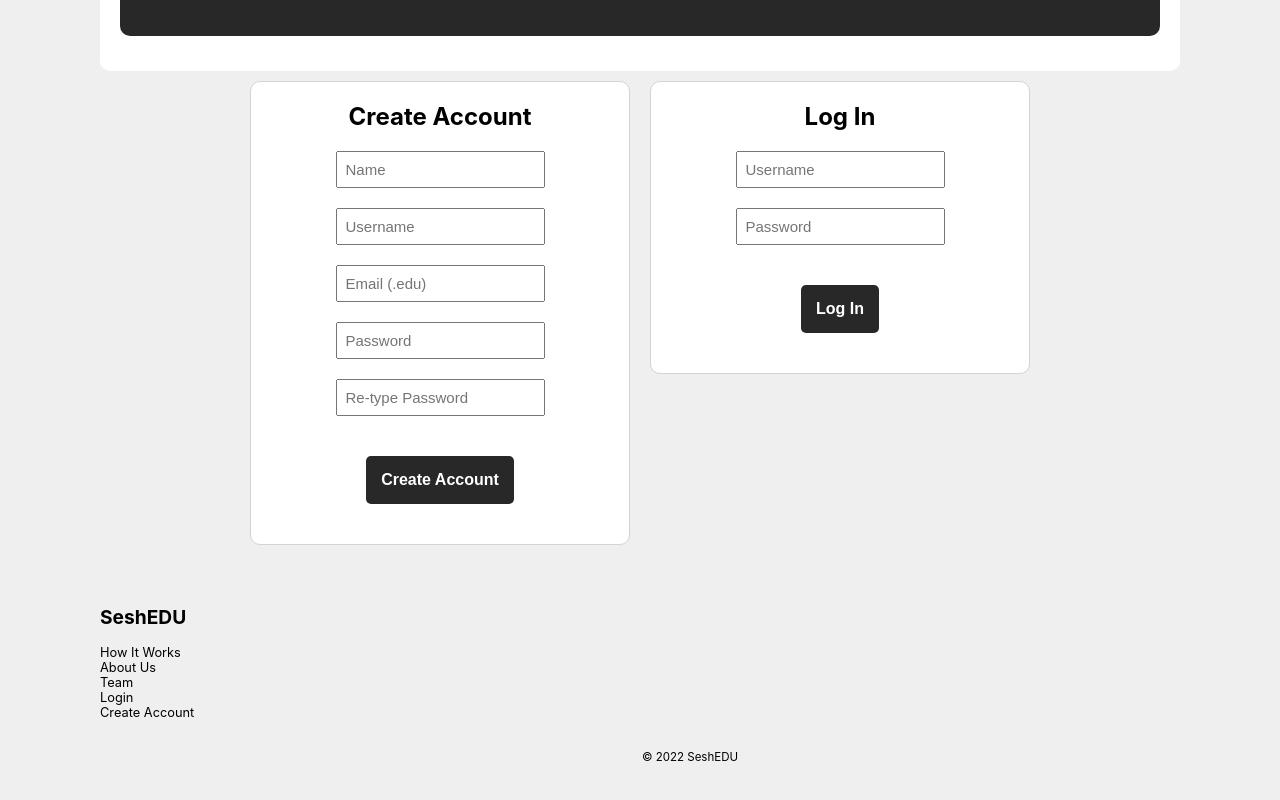
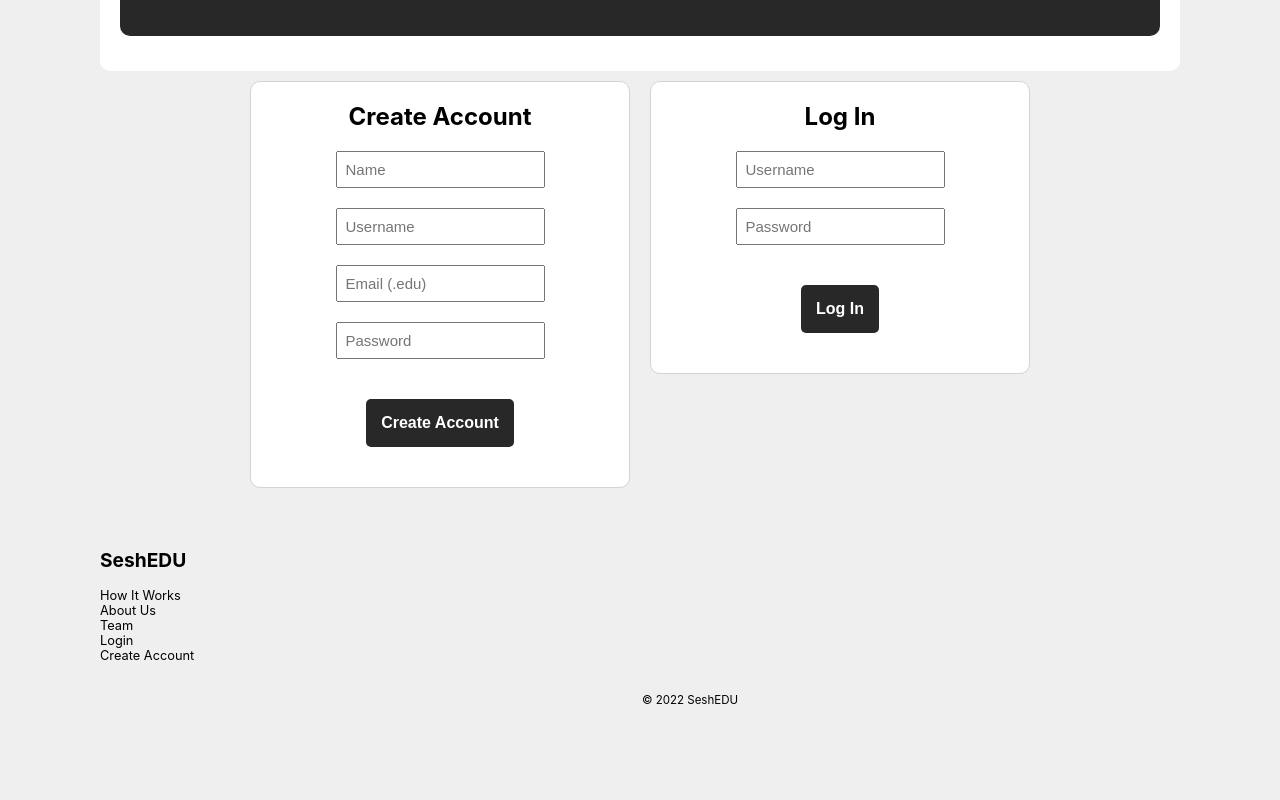
Before and after one commit to aphex29/SeshEDU, a React (Create React App) app in the folder src/main/frontend/: page / in a window 1280 px wide. Shown: the part 2627-3427 px from the top of the page. After the commit the page ends 3384 px from the top, so only its background shows below. Built offline with nearby package versions, Linux system fonts and the light colour scheme.

Commit message:
Disallow spacing in username and email characters

```diff
--- a/src/main/frontend/src/account/login/Container.js
+++ b/src/main/frontend/src/account/login/Container.js
@@ -31,7 +31,11 @@ function LoginFormContainer(props) {
 
     const handleLoginChange = ({ target }) => {
         const { name, value } = target;
-        setLogin((prev) => ({...prev, [name]: value}));
+        if (name === "username") {
+            setLogin((prev) => ({...prev, [name]: value.replace(/\s/g, '')}));
+        } else {
+            setLogin((prev) => ({...prev, [name]: value}));
+        }
     }
 
     const [isInvalid, setIsInvalid] = useState(false)
--- a/src/main/frontend/src/account/new_account/Container.js
+++ b/src/main/frontend/src/account/new_account/Container.js
@@ -14,7 +14,6 @@ function NewAccountFormContainer(props) {
         city: "",
         state: "",
         password: "",
-        password2: ""
     })
 
     const [accountId, setAccountId] = useState(null)
@@ -41,7 +40,11 @@ function NewAccountFormContainer(props) {
 
     const handleNewAccountChange = ({ target }) => {
         const { name, value } = target;
-        setNewAccount((prev) => ({...prev, [name]: value}));
+        if (name === "username" || name === "email") {
+            setNewAccount((prev) => ({...prev, [name]: value.replace(/\s/g, '')}));
+        } else {
+            setNewAccount((prev) => ({...prev, [name]: value}));
+        }
     }
 
 
@@ -66,8 +69,7 @@ function NewAccountFormContainer(props) {
                 name={newAccount.name}
                 username={newAccount.username}
                 email={newAccount.email}
-                password={newAccount.password}
-                password2={newAccount.password2}/>
+                password={newAccount.password}/>
 
             {accountId && <Navigate to={"/profile/" + newAccount.username} />}
 
--- a/src/main/frontend/src/account/new_account/NewAccountForm.js
+++ b/src/main/frontend/src/account/new_account/NewAccountForm.js
@@ -46,16 +46,6 @@ function NewAccountForm(props) {
             required />
             <br />
 
-            <input
-            type="password"
-            id="txtPassword2"
-            placeholder="Re-type Password"
-            name="password2"
-            value={props.password2}
-            onChange={props.handleChange}
-            required />
-            <br />
-
             <Button type="submit" value="Create Account" />
 
             </form>
```
Also changed, not shown: 1 other file (tests, documents, lock files or other folders).
